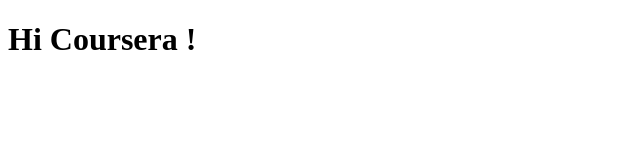
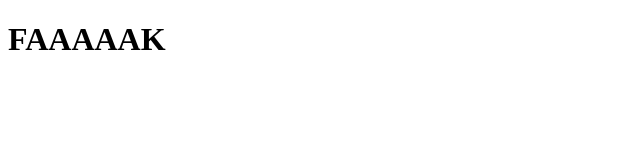
Before and after one commit to myzhan24/coursera-test, a plain HTML site: page index.html in a window 1280 px wide. Shown: the whole page, without its empty margins (0-640 px from the left). Drawn offline with Linux system fonts and the light colour scheme.

```diff
--- a/index.html
+++ b/index.html
@@ -5,6 +5,6 @@
     <title>Hello Coursera</title>
 </head>
 <body>
-<h1>Hi Coursera !</h1>
+<h1>FAAAAAK</h1>
 </body>
 </html>
```
